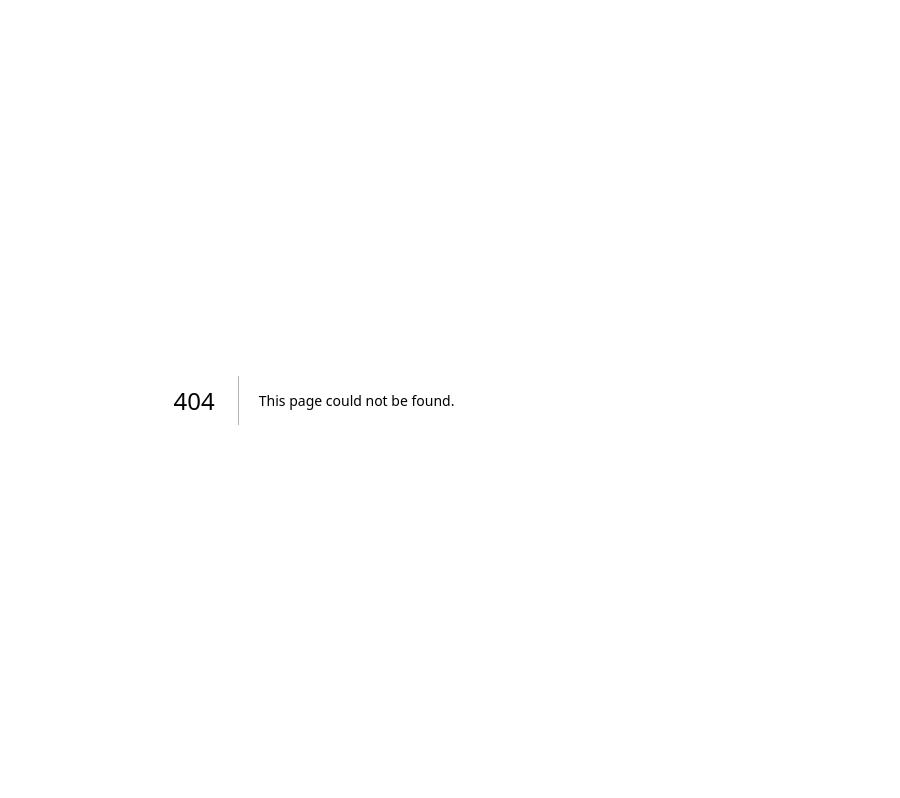
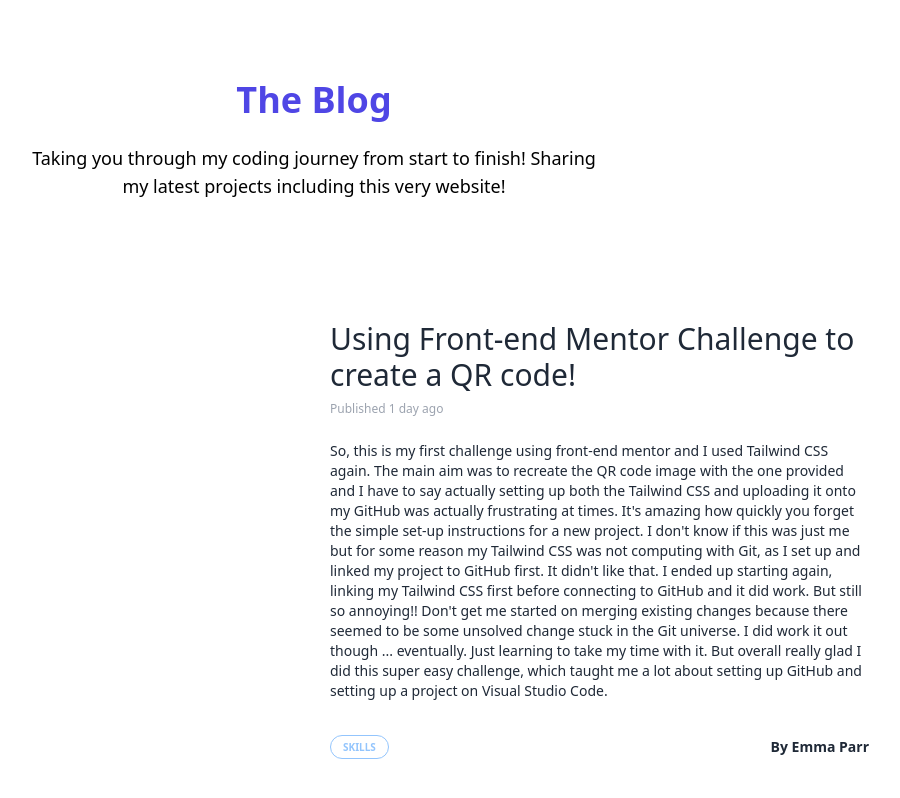
Before and after one commit to eparr1/eparr1.github.io, a Next.js app: page /blog in a window 1280 px wide. Before the commit this address had no page. Shown: the whole page, without its empty margins (326-1226 px from the left). Built offline with nearby package versions, Linux system fonts and the light colour scheme.

Commit message:
Blog page working

```diff
--- a/src/app/Components/Header.tsx
+++ b/src/app/Components/Header.tsx
@@ -2,6 +2,7 @@
 
 import React, { useState, useRef, useEffect } from 'react';
 import Link from 'next/link';
+import Blog from '../blog/page';
 
 export const Header: React.FC = () => {
     const [isMenuOpen, setIsMenuOpen] = useState(false);
@@ -41,7 +42,7 @@
                         <a href="#">Homepage</a>
                     </li>
                     <li className="hover:text-indigo-400 hover:underline decoration-cyan-300 decoration-2 underline-offset-8">
-                        <Link href="/Blog">Blog</Link>
+                        <Link href='/blog'>Blog</Link>
                     </li>
                     <li className="hover:text-indigo-400 hover:underline decoration-cyan-300 decoration-2 underline-offset-8">
                         <a href="#">Projects</a>
--- a/src/app/Components/Skills.tsx
+++ b/src/app/Components/Skills.tsx
@@ -46,7 +46,7 @@
       };
 
     return (
-    <div className="w-full h-[500px]">
+    <div className="w-full h-[600px]">
         <div className="flex text-4xl flex-row mt-3 text-white ">
             <TabButton
                 selectTab={() => handleTabChange("skills")}
--- a/src/app/Blog.tsx
+++ b/src/app/blog/page.tsx
@@ -1,11 +1,11 @@
 import React from "react";
-import BlogPage from "./Components/blogpost";
+import BlogPage from "../Components/blogpost";
 
 
 export default function Blog() {
     return (
     <div>
-        <h1>hi</h1>
+        <BlogPage />
     </div>
     )
 }
--- a/src/app/page.tsx
+++ b/src/app/page.tsx
@@ -6,6 +6,7 @@
 import { Skills } from "./Components/Skills";
 import { Container } from "postcss";
 import { TracingBeam } from "./Components/UI/tracing-beam";
+import Blog from "./blog/page";
 
 export default function Home() {
   return (
@@ -20,7 +21,7 @@
       <main className="font-nunito">
         <div className="min-h-screen bg-[#121212] relative  overflow-hidden">
           {/*Nav Bar*/}
-              <Header />
+              <Header/>
 
         <TracingBeam className="w-full">
 
```
